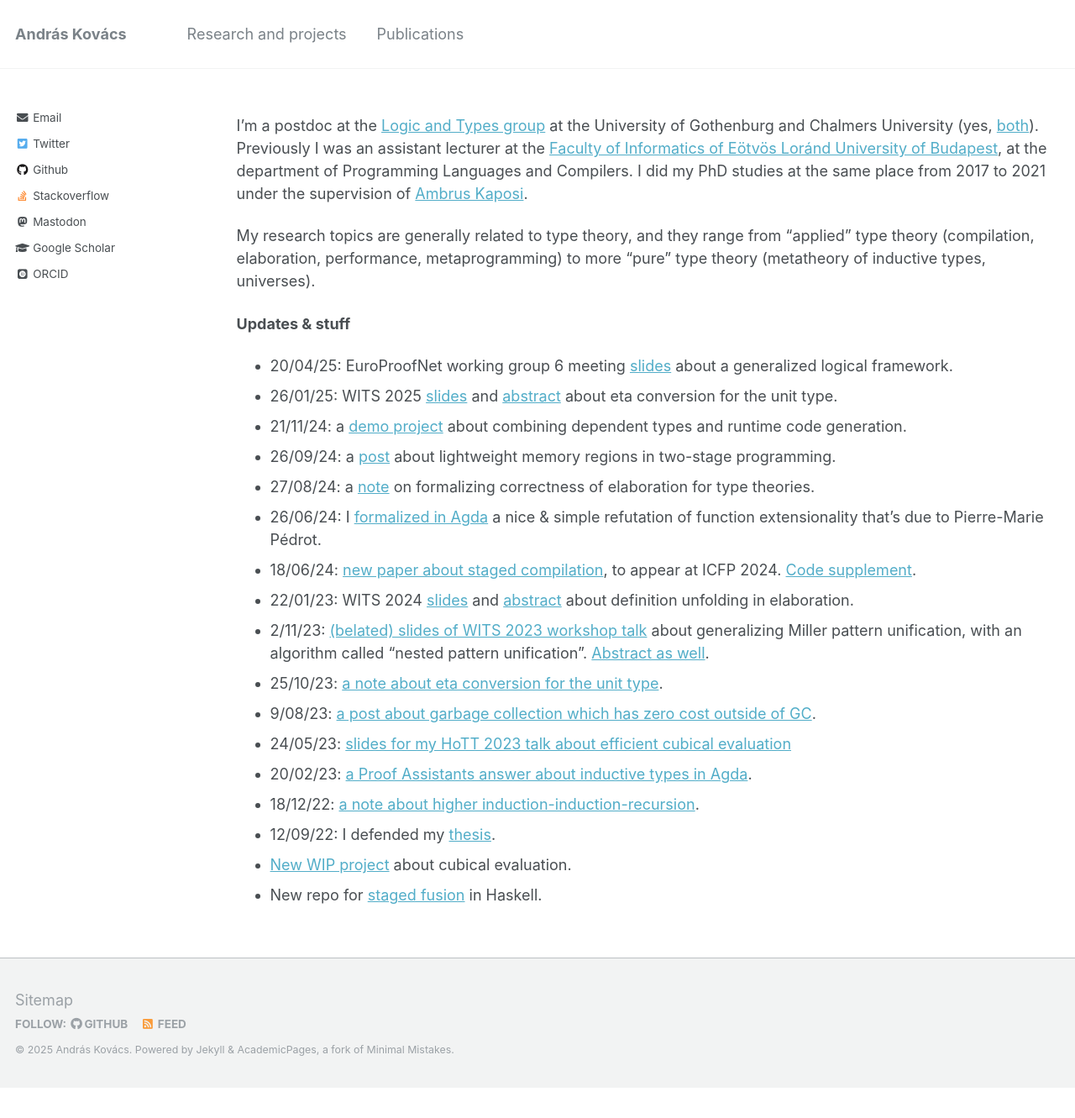
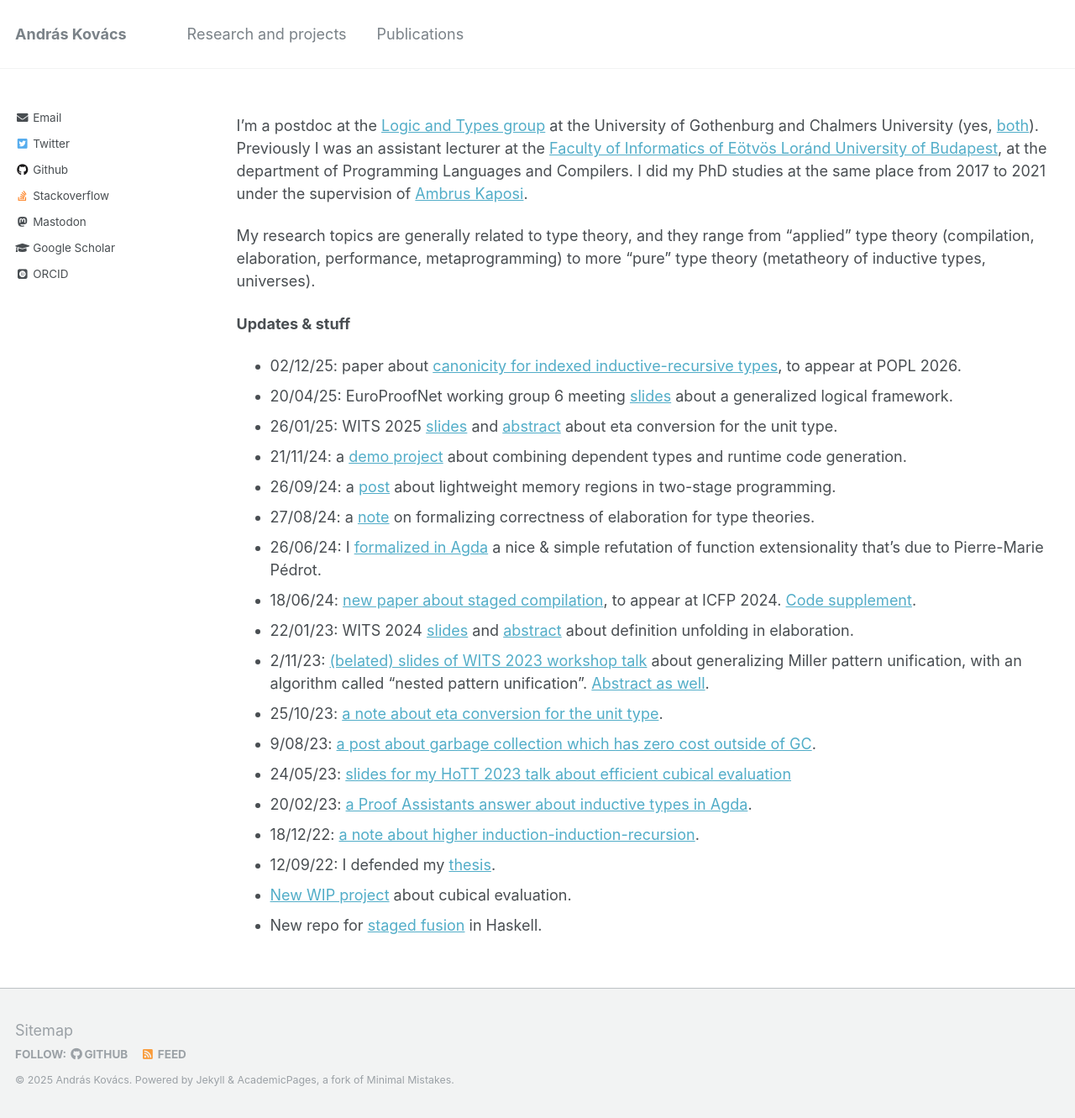
Before and after one commit to AndrasKovacs/AndrasKovacs.github.io, a Jekyll site: the page built from _pages/about.md, in a window 1280 px wide. Shown: the whole page at 84% size. Built offline with Jekyll 4.4.1, drawn with Linux system fonts in a browser that asks for light colours; some web fonts are replaced; before the commit the page ends 1295 px from its top, so only the background shows below that; some of the changed lines change nothing that is shown.

Commit message:
add IR canonicity pdf, update mastodon link

```diff
--- a/_config.yml
+++ b/_config.yml
@@ -114,7 +114,7 @@ author:
   xing             :
   youtube          :
   wikipedia        :
-  mastodon         : "https://types.pl/@AndrasKovacs"
+  mastodon         : "https://mathstodon.xyz/@AndrasKovacs"
 
 
 # Reading Files
--- a/_pages/about.md
+++ b/_pages/about.md
@@ -23,6 +23,7 @@ to more "pure" type theory (metatheory of inductive types, universes).
 
 **Updates & stuff**
 
+- 02/12/25: paper about [canonicity for indexed inductive-recursive types](pdfs/ir_canonicity.pdf), to appear at POPL 2026.
 - 20/04/25: EuroProofNet working group 6 meeting [slides](pdfs/wg6genoa.pdf) about a generalized logical framework.
 - 26/01/25: WITS 2025 [slides](pdfs/wits25prez.pdf) and [abstract](pdfs/wits25abstract.pdf) about eta conversion for the unit type.
 - 21/11/24: a [demo project](https://github.com/AndrasKovacs/dtt-rtcg) about combining dependent types and runtime code generation.
```
Also changed, not shown: 1 other file.
